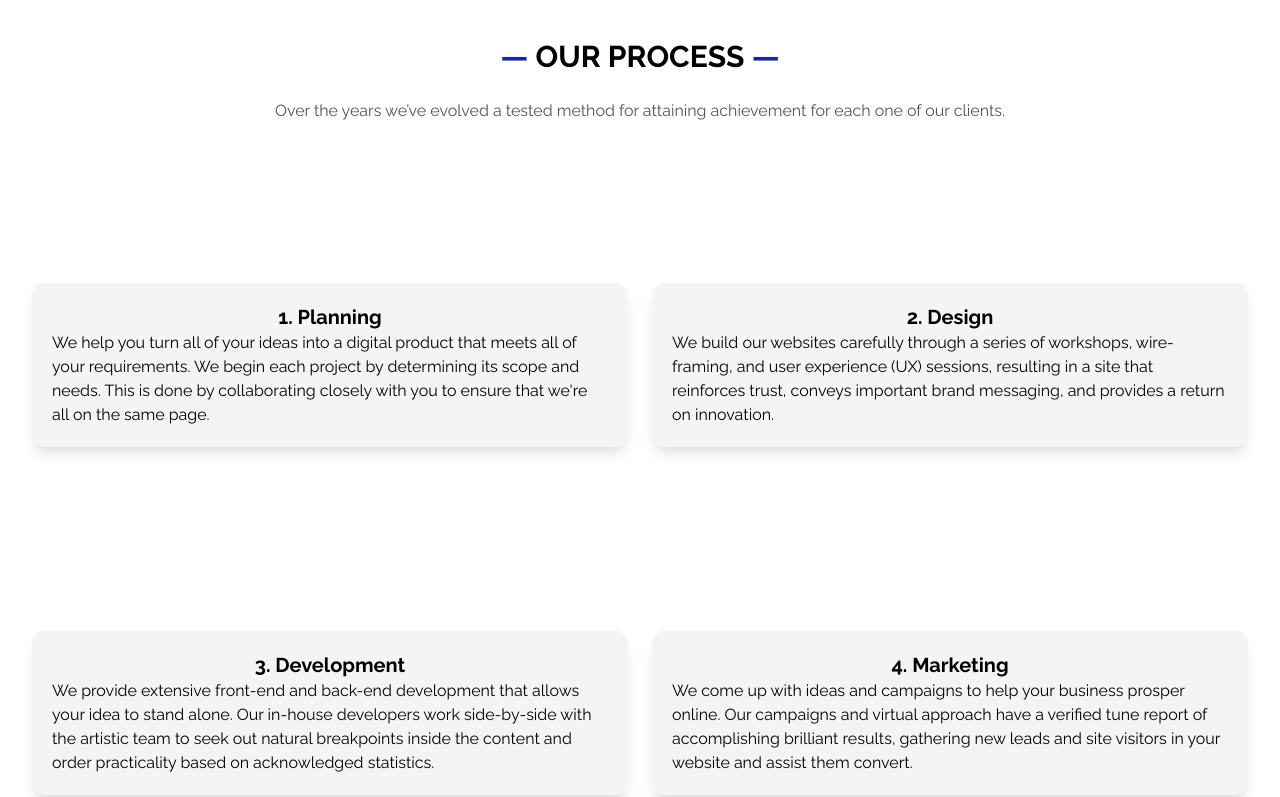
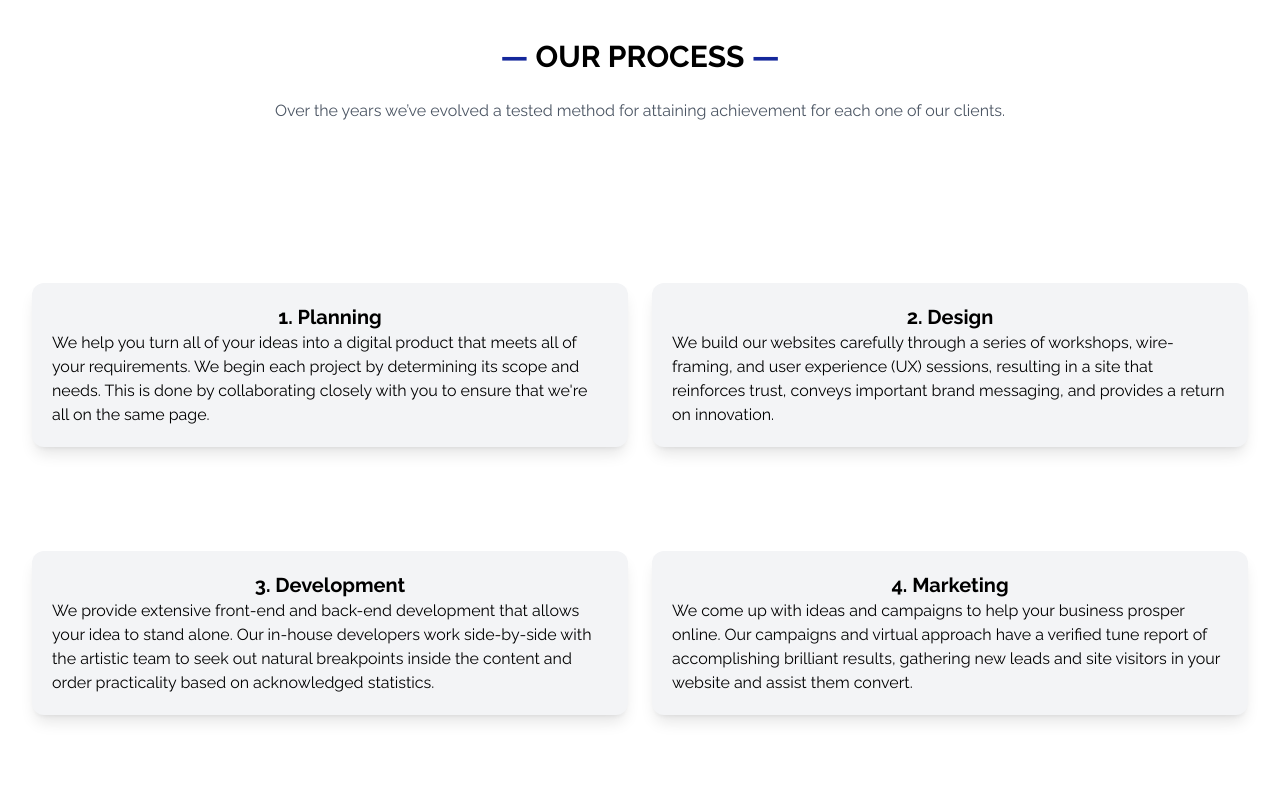
Before and after one commit to TarunPatidar04/AKESHYA, a React (Vite) app: page / in a window 1280 px wide. Shown: the part 2000-2797 px from the top of the page. Built offline with nearby package versions, Linux system fonts and the light colour scheme.

Commit message:
WIP Working fix the changes

```diff
--- a/src/cardComponent/Card2.jsx
+++ b/src/cardComponent/Card2.jsx
@@ -2,7 +2,7 @@ import React from "react";
 
 const Card2 = ({ heading, description }) => {
   return (
-    <div className="relative shadow-lg rounded-xl overflow-hidden mb-40 bg-gray-100 hover:bg-customBlue hover:text-white">
+    <div className="relative shadow-lg rounded-xl overflow-hidden mb-20 bg-gray-100 hover:bg-customBlue hover:text-white">
       <div className=" inset-0 bg-gray-100 blur"></div>
       <div className="p-5 leading-6 relative ">
         <p className="text-center font-bold text-xl">{heading}</p>
--- a/src/components/Main.jsx
+++ b/src/components/Main.jsx
@@ -12,7 +12,6 @@ import Navbar from "./Navbar";
 const Main = () => {
   return (
     <>
-      <Navbar />
       <div className="px-4 md:px-28 mt-32">
         <div className="flex justify-between items-center">
           <div>
```
